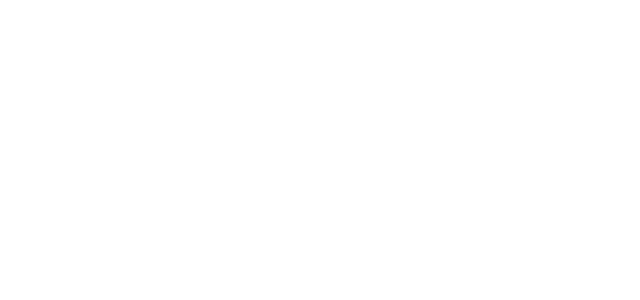
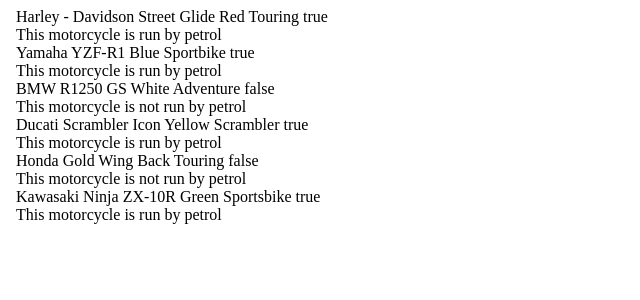
Before and after one commit to Sujalk4550/Sujal_Kapadiya_Learning_Angular, an Angular app: page / in a window 1280 px wide. Shown: the top 300 px of the page, without its empty margins (0-640 px from the left). Built offline with nearby package versions, Linux system fonts and the light colour scheme.

Commit message:
Made a basic html directory using 2 instances

```diff
--- a/src/app/app.component.html
+++ b/src/app/app.component.html
@@ -1,3 +1,18 @@
-<h1>{{title}}</h1><br>
-<p>{{name}}</p><br>
-<p>{{age}}</p>
+<!DOCTYPE HTML>
+<html>
+<body>
+<div class="first">
+  <div *ngFor="let motorcycle of motorcycleList">
+    <div>
+      {{motorcycle.brand}}
+      {{motorcycle.name}}
+      {{motorcycle.colour}}
+      {{motorcycle.type}}
+      {{motorcycle.petrol}}
+    </div>
+    <div *ngIf="motorcycle.petrol == true">This motorcycle is run by petrol</div>
+    <div *ngIf="motorcycle.petrol == false">This motorcycle is not run by petrol</div>
+  </div>
+</div>
+</body>
+</html>
--- a/src/app/app.component.ts
+++ b/src/app/app.component.ts
@@ -18,6 +18,6 @@
   motorcyle5: Motorcycle ={brand:"Honda",name:"Gold Wing",colour:"Back",type:"Touring",petrol:false};
   motorcyle6 :Motorcycle ={brand:"Kawasaki",name:"Ninja ZX-10R",colour:"Green",type:"Sportsbike",petrol:true};
 
-  motocycleList:  Motorcycle[]=[this.motorcyle1,this.motorcyle2,this.motorcyle3,this.motorcyle4,this.motorcyle5,this.motorcyle6]
+  motorcycleList :  Motorcycle[]=[this.motorcyle1,this.motorcyle2,this.motorcyle3,this.motorcyle4,this.motorcyle5,this.motorcyle6]
 
 }
```
